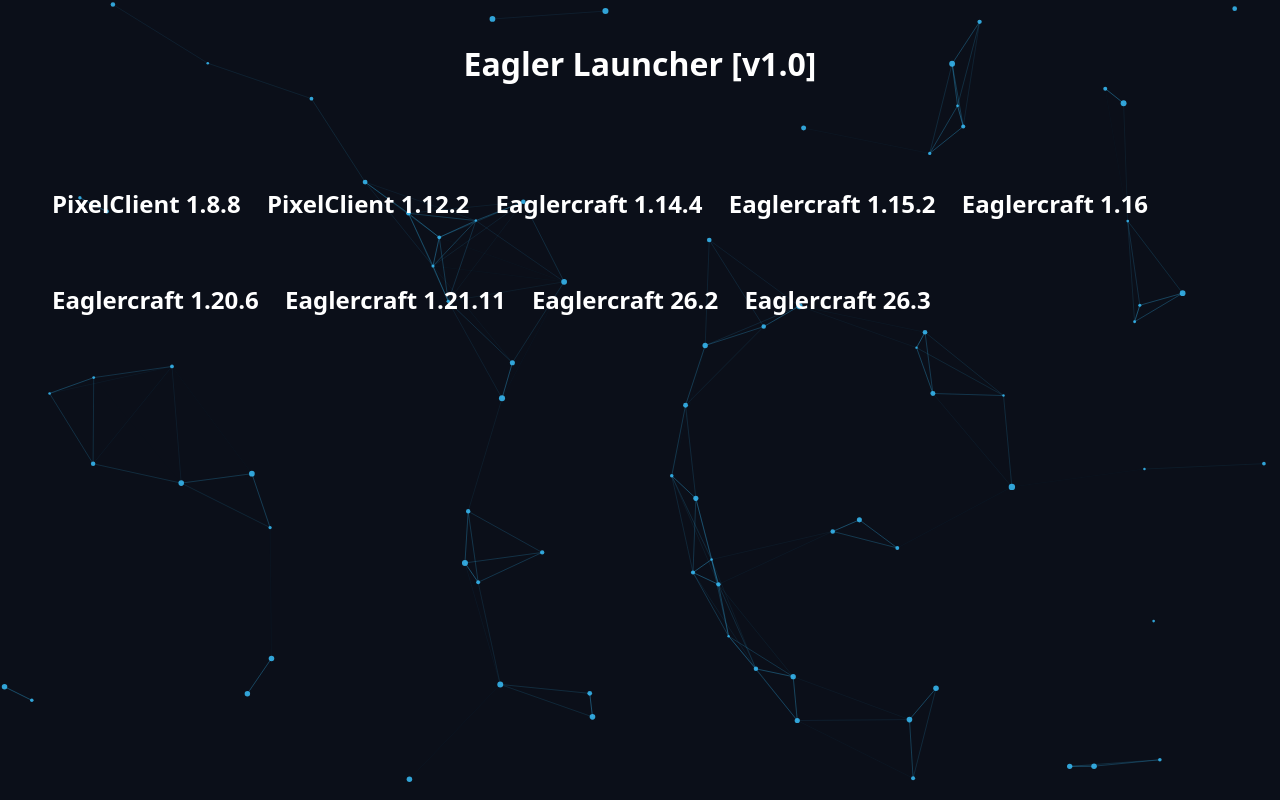
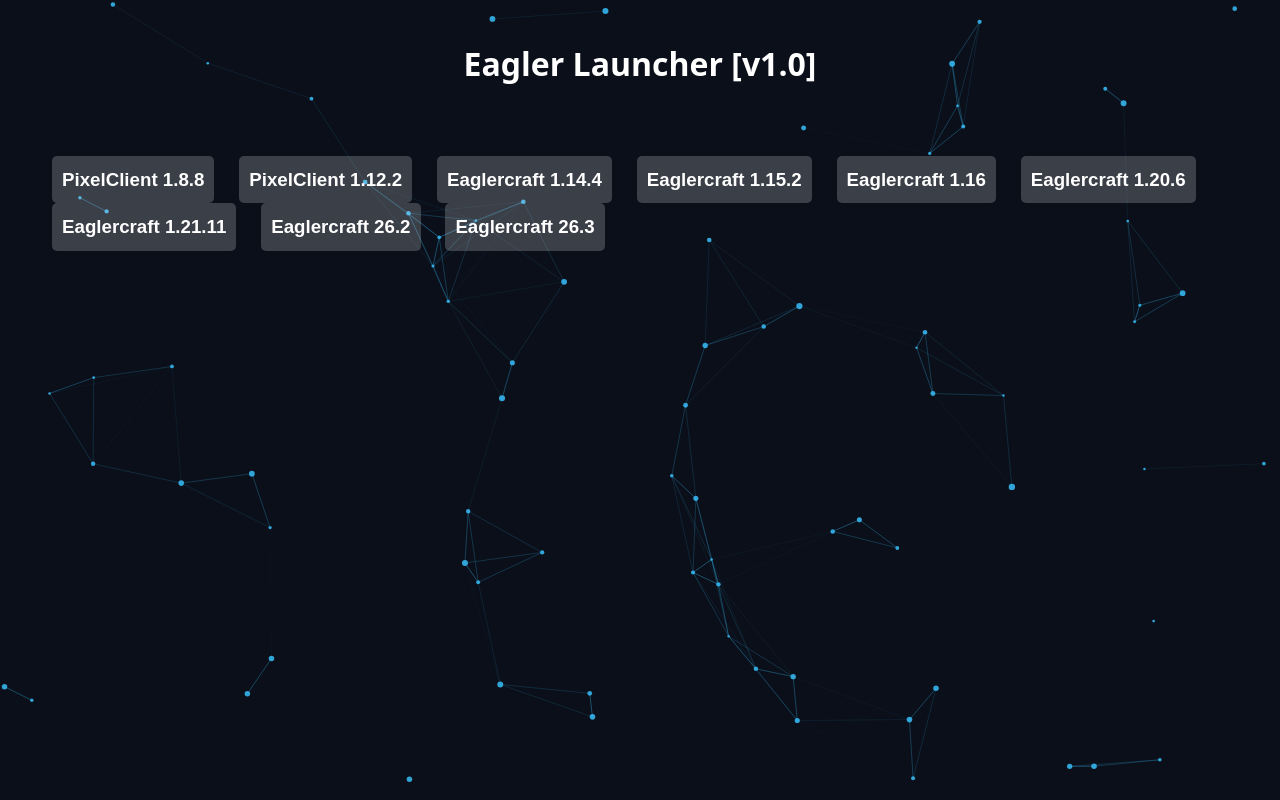
Before and after one commit to andrewzhang1440-code/Eagler-Launcher, a plain HTML site: page index.html in a window 1280 px wide. Drawn offline with Linux system fonts and the light colour scheme.

Commit message:
Style navigation links as buttons
Updated navigation links to use button styles for better UI.

```diff
--- a/index.html
+++ b/index.html
@@ -63,7 +63,6 @@
 <body>
 
   <canvas id="network-bg"></canvas>
-<!DOCTYPE html>
 <html lang="en">
 <head>
     <meta charset="UTF-8">
@@ -77,6 +76,7 @@
         }
         header {
             color: #FFF;
+            line-height: 2;
             padding: 1rem 2rem;
             display: flex;
             justify-content: space-between;
@@ -91,10 +91,19 @@
         nav a:hover {
             color: #0366d6;
         }
-        }
-        h1 {
-            color: #24292e;
-        }
+          .button {
+    display: inline-block;
+    padding: 5px 10px;
+    background-color:rgba(255, 255, 255, 0.2);
+    color: white;
+    text-decoration: none;
+    border-radius: 5px;
+    font-family: sans-serif;
+    flex-wrap: wrap;
+  }
+  .button:hover {
+    background-color:rgba(255, 255, 255, 0.4);
+  }
     </style>
 </head>
 <body>
@@ -106,23 +115,22 @@
 
     <header>
 
-<h2>
+<h3>
         <nav>
-            <a href="PixelClient 1.8.8 WASM (1).html">PixelClient 1.8.8</a>
-            <a href="PixelClient 1.12.2 WASM.html">PixelClient 1.12.2</a>
-            <a href="Eaglercraft 1.14.4 WASM.html">Eaglercraft 1.14.4</a>
-            <a href="Eaglercraft 1.15.2 WASM.html">Eaglercraft 1.15.2</a>
-            <a href="EaglercraftX_1.16_WASM-GC_Offline_Download.html">Eaglercraft 1.16</a>
-            <a href="EaglercraftX 1.20.6 WASM.html">Eaglercraft 1.20.6</a>
-            <a href="Eaglercraft_1.21.11_WASM.html">Eaglercraft 1.21.11</a>
-            <a href="eaglercraft26-2.html">Eaglercraft 26.2</a>
-            <a href="Eaglercraft 26.3.html">Eaglercraft 26.3</a>
+            <a href="PixelClient 1.8.8 WASM (1).html"class="button">PixelClient 1.8.8</a>
+            <a href="PixelClient 1.12.2 WASM.html"class="button">PixelClient 1.12.2</a>
+            <a href="Eaglercraft 1.14.4 WASM.html"class="button">Eaglercraft 1.14.4</a>
+            <a href="Eaglercraft 1.15.2 WASM.html"class="button">Eaglercraft 1.15.2</a>
+            <a href="EaglercraftX_1.16_WASM-GC_Offline_Download.html"class="button">Eaglercraft 1.16</a>
+            <a href="EaglercraftX 1.20.6 WASM.html"class="button">Eaglercraft 1.20.6</a>
+            <a href="Eaglercraft_1.21.11_WASM.html"class="button">Eaglercraft 1.21.11</a>
+            <a href="eaglercraft26-2.html"class="button">Eaglercraft 26.2</a>
+            <a href="Eaglercraft 26.3.html"class="button">Eaglercraft 26.3</a>
 
         </nav>
     </header>
 
 </body>
-</html>
 
   <script>
     const canvas = document.getElementById("network-bg");
```
